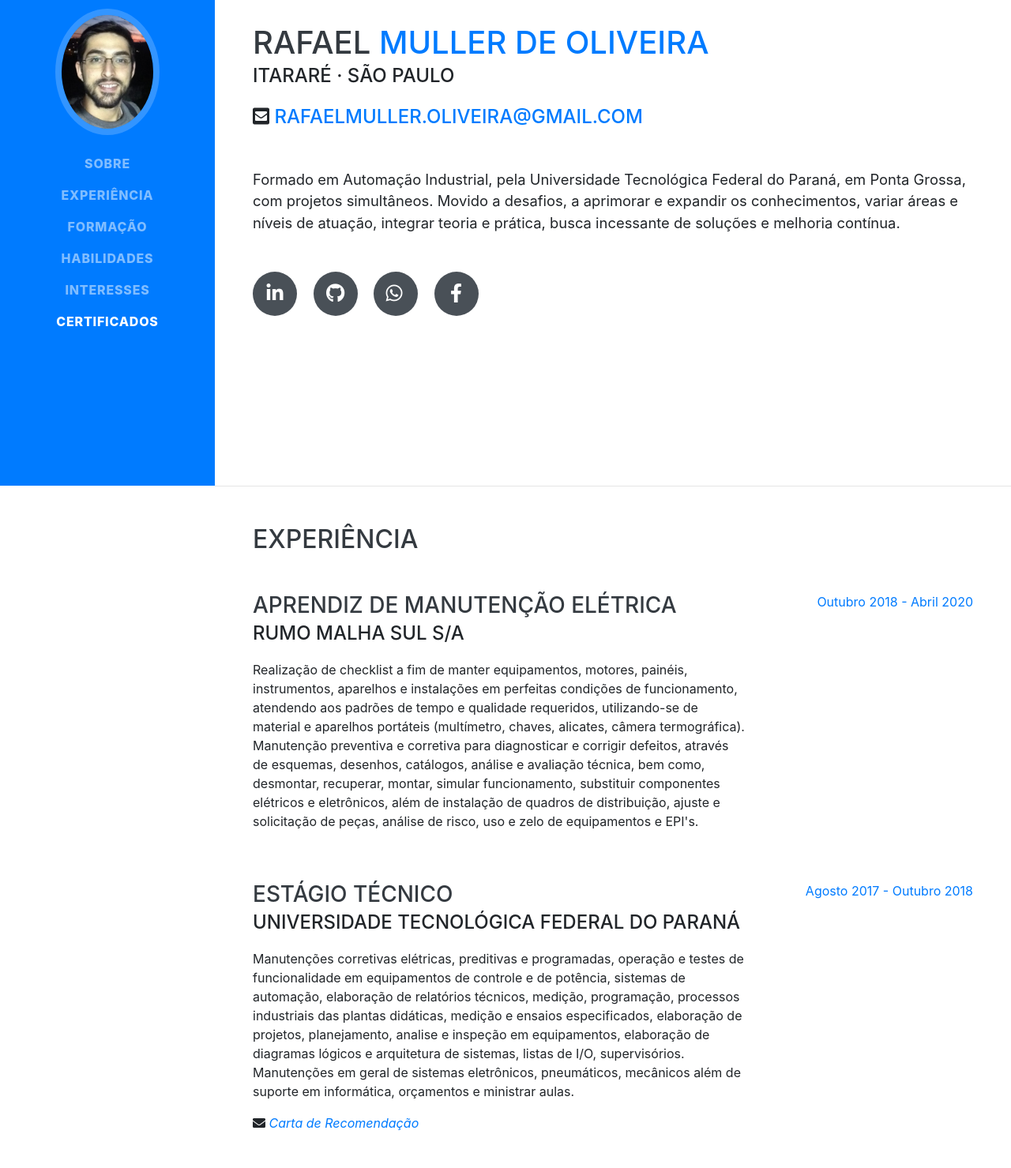
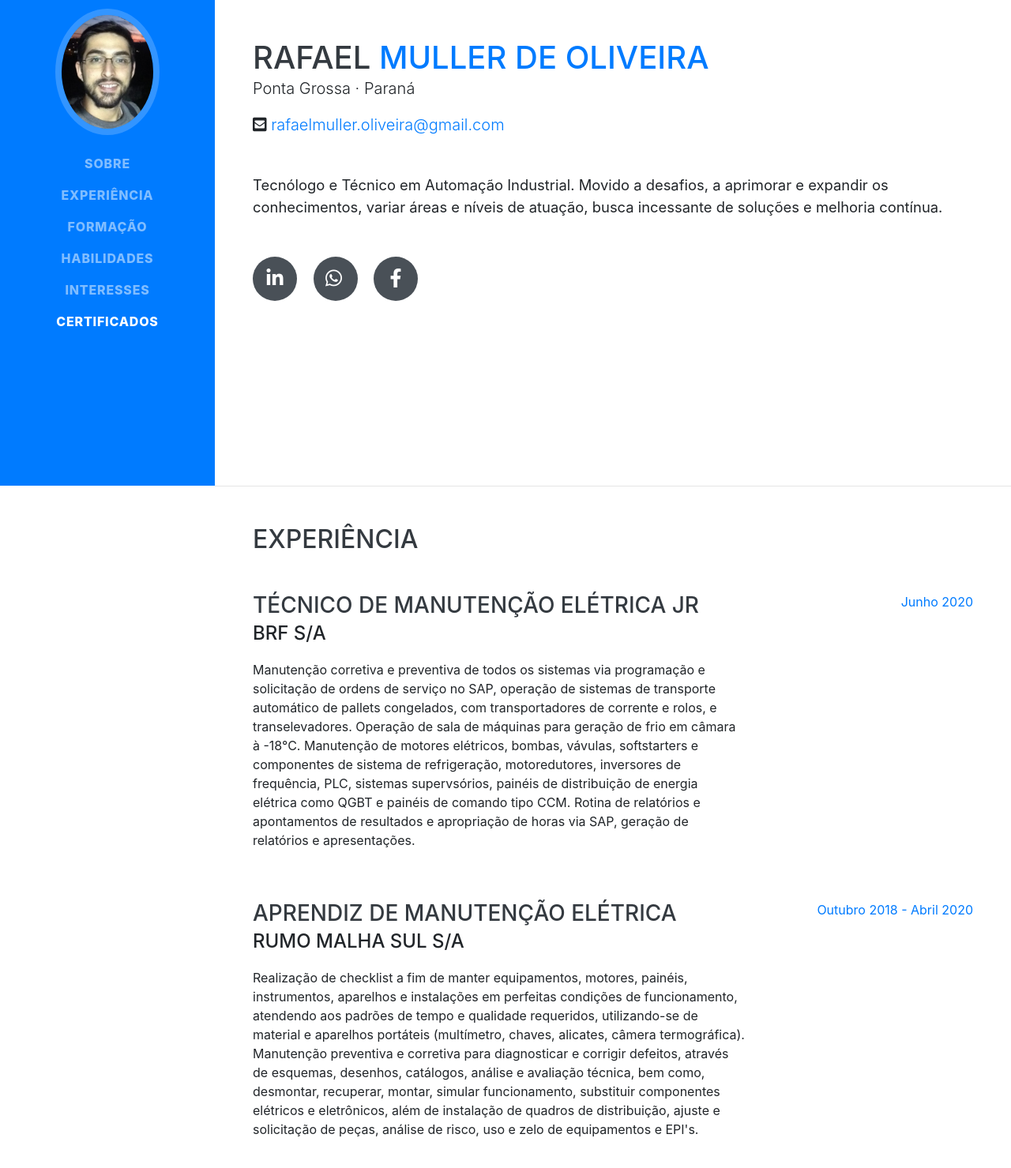
Before and after one commit to rafaelmulleroliveira/Portfolio, a website with bundled scripts: page index.html in a window 1280 px wide. Shown: the part 185-1664 px from the top of the page at 79% size. Built offline with nearby package versions, Linux system fonts and the light colour scheme; a web font is replaced by a local one.

Commit message:
INDEX ATUAL

```diff
--- a/index.html
+++ b/index.html
@@ -63,18 +63,15 @@
         <h1 class="mb-0">Rafael
           <span class="text-primary">Muller de Oliveira</span>
         </h1>
-        <div class="subheading mb-5">Itararé · São Paulo
+        <div class="lead mb-5">Ponta Grossa · Paraná
         </p>
           <i class="fas fa-envelope-square"></i>
           <a href="mailto:rafaelmuller.oliveira@gmail.com">rafaelmuller.oliveira@gmail.com</a>
         </div>
-        <p class="lead mb-5">Formado em Automação Industrial, pela Universidade Tecnológica Federal do Paraná, em Ponta Grossa, com projetos simultâneos.  Movido a desafios, a aprimorar e expandir os conhecimentos, variar áreas e níveis de atuação, integrar teoria e prática, busca incessante de soluções e melhoria contínua. </p>
+        <p class="lead mb-5">Tecnólogo e Técnico em Automação Industrial.  Movido a desafios, a aprimorar e expandir os conhecimentos, variar áreas e níveis de atuação, busca incessante de soluções e melhoria contínua. </p>
         <div class="social-icons">
           <a href="https://www.linkedin.com/in/rmdo/">
             <i class="fab fa-linkedin-in"></i>
-          </a>
-          <a href="https://github.com/rafaelmulleroliveira">
-            <i class="fab fa-github"></i>
           </a>
           <a href="https://api.whatsapp.com/send?phone=5542999992457">
             <i class="fab fa-whatsapp pr-1"></i>
@@ -93,6 +90,18 @@
 
         <div class="resume-item d-flex flex-column flex-md-row justify-content-between mb-5">
           <div class="resume-content">
+            <h3 class="mb-0">Técnico de Manutenção Elétrica JR </h3>
+            <div class="subheading mb-3">BRF S/A</div>
+            <p>Manutenção corretiva e preventiva de todos os sistemas via programação e solicitação de ordens de serviço no SAP, operação de sistemas de transporte automático de pallets congelados, com transportadores de corrente e rolos, e transelevadores. Operação de sala de máquinas para geração de frio em câmara à -18°C. Manutenção de motores elétricos, bombas, vávulas, softstarters e componentes de sistema de refrigeração, motoredutores, inversores de frequência, PLC, sistemas supervsórios, painéis de distribuição de energia elétrica como QGBT e painéis de comando tipo CCM.
+            Rotina de relatórios e apontamentos de resultados e apropriação de horas via SAP, geração de relatórios e apresentações.</p>
+          </div>
+          <div class="resume-date text-md-right">
+            <span class="text-primary">Junho 2020</span>
+          </div>
+        </div>
+
+        <div class="resume-item d-flex flex-column flex-md-row justify-content-between mb-5">
+          <div class="resume-content">
             <h3 class="mb-0">Aprendiz de Manutenção Elétrica </h3>
             <div class="subheading mb-3">Rumo Malha Sul S/A</div>
             <p>Realização de checklist a fim de manter equipamentos, motores, painéis, instrumentos, aparelhos e instalações em perfeitas condições de funcionamento, atendendo aos padrões de tempo e qualidade requeridos, utilizando-se de material e aparelhos portáteis (multímetro, chaves, alicates, câmera termográfica). Manutenção preventiva e corretiva para diagnosticar e corrigir defeitos, através de esquemas, desenhos, catálogos, análise e avaliação técnica, bem como, desmontar, recuperar, montar, simular funcionamento, substituir componentes elétricos e eletrônicos, além de instalação de quadros de distribuição, ajuste e solicitação de peças, análise de risco, uso e zelo de equipamentos e EPI's.</p>
@@ -107,10 +116,6 @@
             <h3 class="mb-0">Estágio técnico</h3>
             <div class="subheading mb-3">Universidade Tecnológica Federal do Paraná </div>
             <p>Manutenções corretivas elétricas, preditivas e programadas, operação e testes de funcionalidade em equipamentos de controle e de potência, sistemas de automação, elaboração de relatórios técnicos, medição, programação, processos industriais das plantas didáticas, medição e ensaios especificados, elaboração de projetos, planejamento, analise e inspeção em equipamentos, elaboração de diagramas lógicos e arquitetura de sistemas, listas de I/O, supervisórios. Manutenções em geral de sistemas eletrônicos, pneumáticos, mecânicos além de suporte em informática, orçamentos e ministrar aulas.</p>
-            <i class="fas fa-envelope"></i>
-            <a href="https://drive.google.com/open?id=1ojRTvPXM9OoNLgF5nLFdkpwDVmXqW0KU">
-            <i class="mb-0">Carta de Recomendação</i>
-            </a>
           </div>
           <div class="resume-date text-md-right">
             <span class="text-primary">Agosto 2017 - Outubro 2018</span>
```
